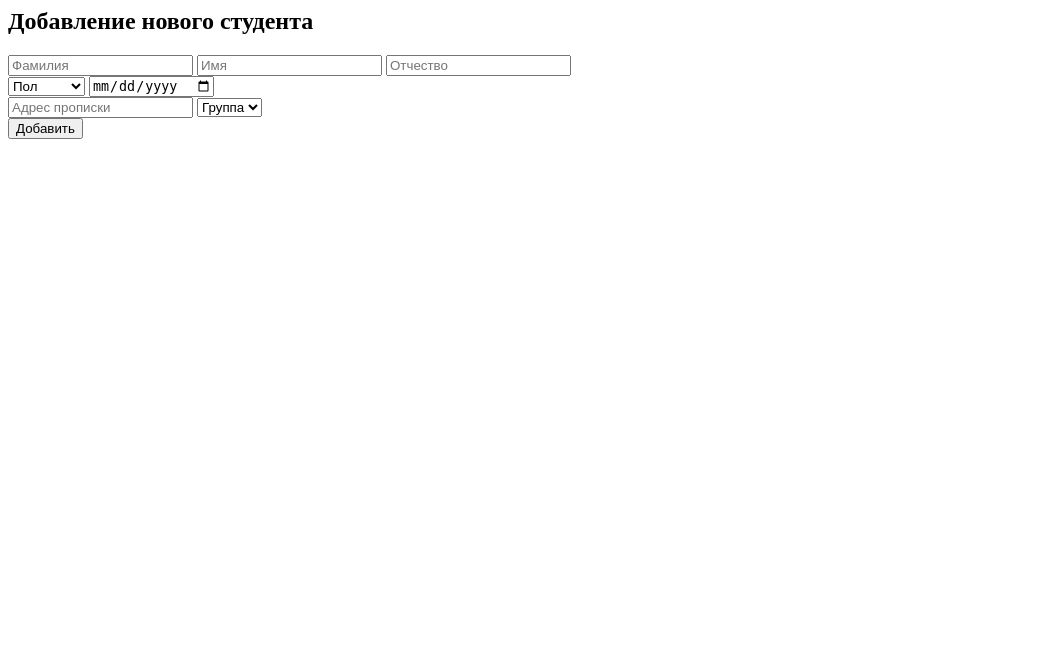
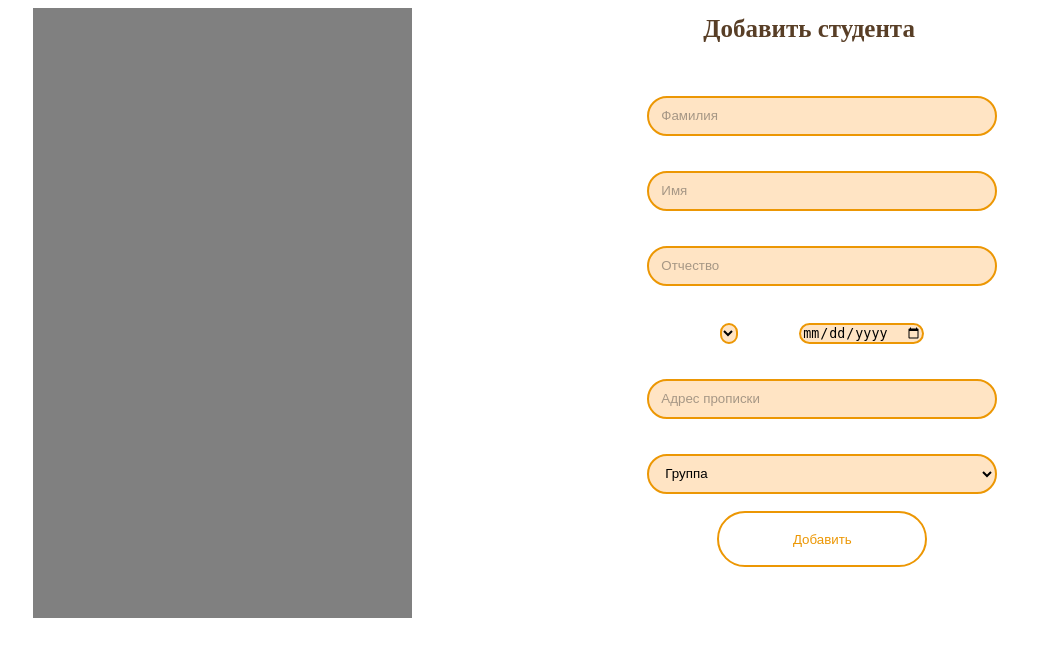
Before and after one commit to Rin-j-sun/pop-it-mvc, a PHP site: page /views/employees/add_students.php in a window 1280 px wide. Shown: the top 657 px of the page, without its empty margins (0-1052 px from the left). Run offline with PHP 8.4, Linux system fonts and the light colour scheme.

Commit message:
Верстка страницы добавления студентов

```diff
--- /dev/null
+++ b/public/style/employees/add_students.css
@@ -0,0 +1,87 @@
+.add_students_content{
+    display: flex;
+    flex-direction: row;
+    gap: 20px;
+}
+
+.students_block{
+    background-color: gray;
+    min-width: 30%;
+    min-height: 40%;
+    margin-left: 2%;
+}
+
+.add_students_content_block{
+    display: flex;
+    flex-direction: column;
+    margin-left: 17%;
+
+}
+
+h2{
+    font-size: 25px;
+    margin-left: 16%;
+    margin-top: 2%;
+}
+
+.form_add_student{
+    display: flex;
+    flex-direction: column;
+    align-items: center;
+
+}
+
+.add_student_field{
+    width: 350px;
+    height: 40px;
+    border-radius: 50px;
+    border: 2px solid #EC9704;
+    background-color: bisque;
+    margin-top: 10%;
+    padding: 0.375rem 0.75rem;
+}
+
+.spisok{
+    display: flex;
+    flex-direction: row;
+    gap: 30%;
+    margin-top: 37px;
+}
+.spisok_add_student{
+    border-radius: 50px;
+    border: 2px solid #EC9704;
+    background-color: bisque;
+    width: 100%;
+}
+
+label{
+    margin-right: 10px;
+}
+
+input::placeholder {
+    color: #212529;
+    opacity: 0.4;
+}
+
+input:focus {
+    color: #212529;
+    background-color: #fff;
+    border-color: #EC9704;
+    outline: 0;
+    box-shadow: 0 0 0 0.2rem #EC9704;
+}
+
+button{
+    border: #EC9704 2px solid;
+    border-radius: 50px;
+    width: 210px;
+    height: 56px;
+    color: #EC9704;
+    background-color: white;
+    margin-top: 5%;
+    margin-bottom: 10%;
+}
+
+.button_add_student{
+    margin-left: 20%;
+}
--- a/views/employees/add_students.php
+++ b/views/employees/add_students.php
@@ -1,21 +1,28 @@
+<head>
+    <link rel="stylesheet" href="/pop-it-mvc/public/style/hello.css">
+    <link rel="stylesheet" href="/pop-it-mvc/public/style/employees/add_students.css">
+</head>
+
+
 <div class="add_students_content">
+    <div class="students_block"></div>
     <div class="add_students_content_block">
-        <h2>Добавление нового студента</h2>
-        <form method="post" class="form_add_students">
-            <div class="fields_form_add_students">
-                <input class="field_add_student" type="text" name="last_name" placeholder="Фамилия">
-                <input class="field_add_student" type="text" name="name" placeholder="Имя">
-                <input class="field_add_student" type="text" name="patronymic" placeholder="Отчество">
-                <div class="small_fields_row">
-                    <select class="field_add_student_small">
+        <h2>Добавить студента</h2>
+        <form method="post">
+            <div class="form_add_student">
+                <input class="add_student_field" type="text" name="last_name" placeholder="Фамилия">
+                <input class="add_student_field" type="text" name="name" placeholder="Имя">
+                <input class="add_student_field" type="text" name="patronymic" placeholder="Отчество">
+                <div class="spisok">
+                    <select class="spisok_add_student">
                         <option value="">Пол</option>
                         <option value="man">Мужской</option>
                         <option value="woman">Женский</option>
                     </select>
-                    <input class="field_add_student_small" type="date" placeholder="Дата">
+                    <input class="spisok_add_student" type="date" placeholder="Дата">
                 </div>
-                <input class="field_add_student" type="text" name="address" placeholder="Адрес прописки">
-                <select class="field_add_student">
+                <input class="add_student_field" type="text" name="address" placeholder="Адрес прописки">
+                <select class="add_student_field">
                     <option value="">Группа</option>
                     <option value="453">112</option>
                     <option value="421">421</option>
```
Also changed, not shown: views/admin/add_employees.php (+11 -8 lines), views/layouts/main.php (+12 -12 lines), views/site/hello.php (+10 -19 lines).
